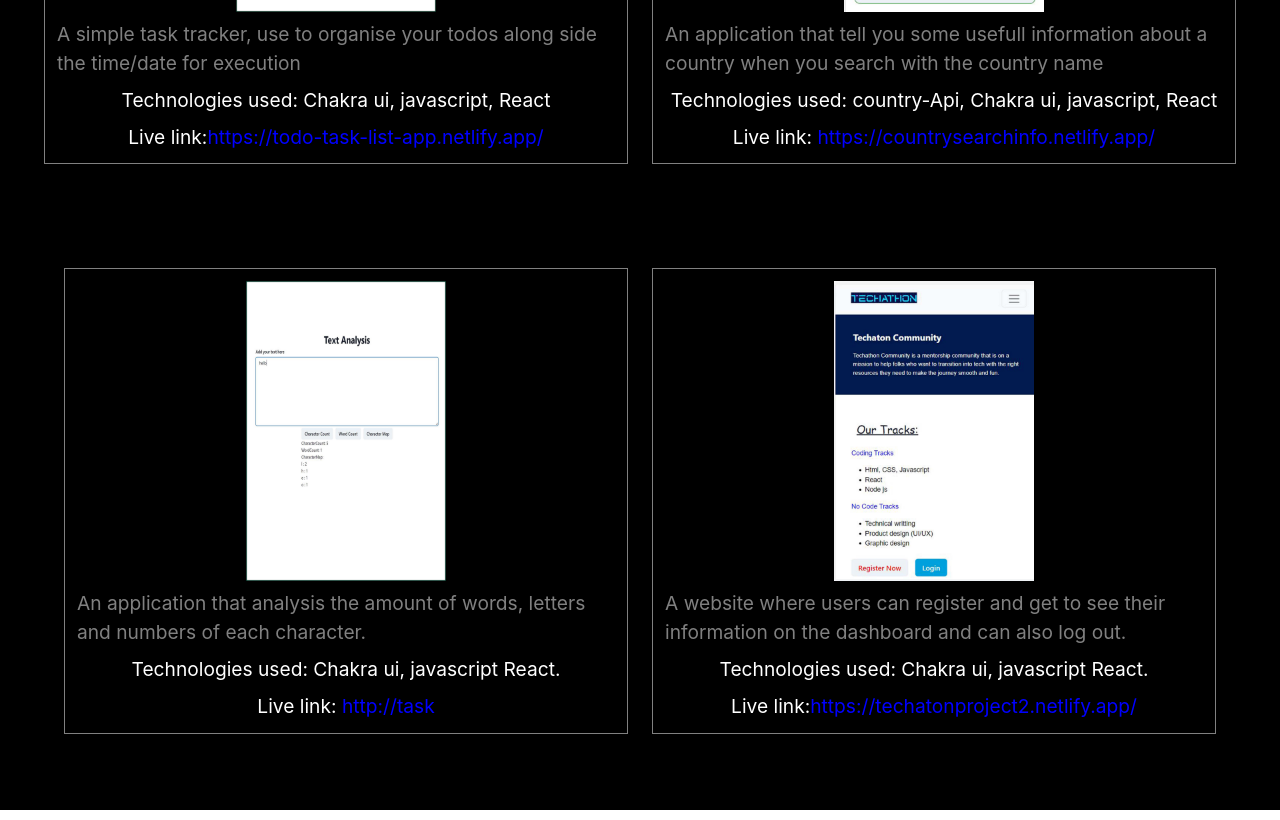
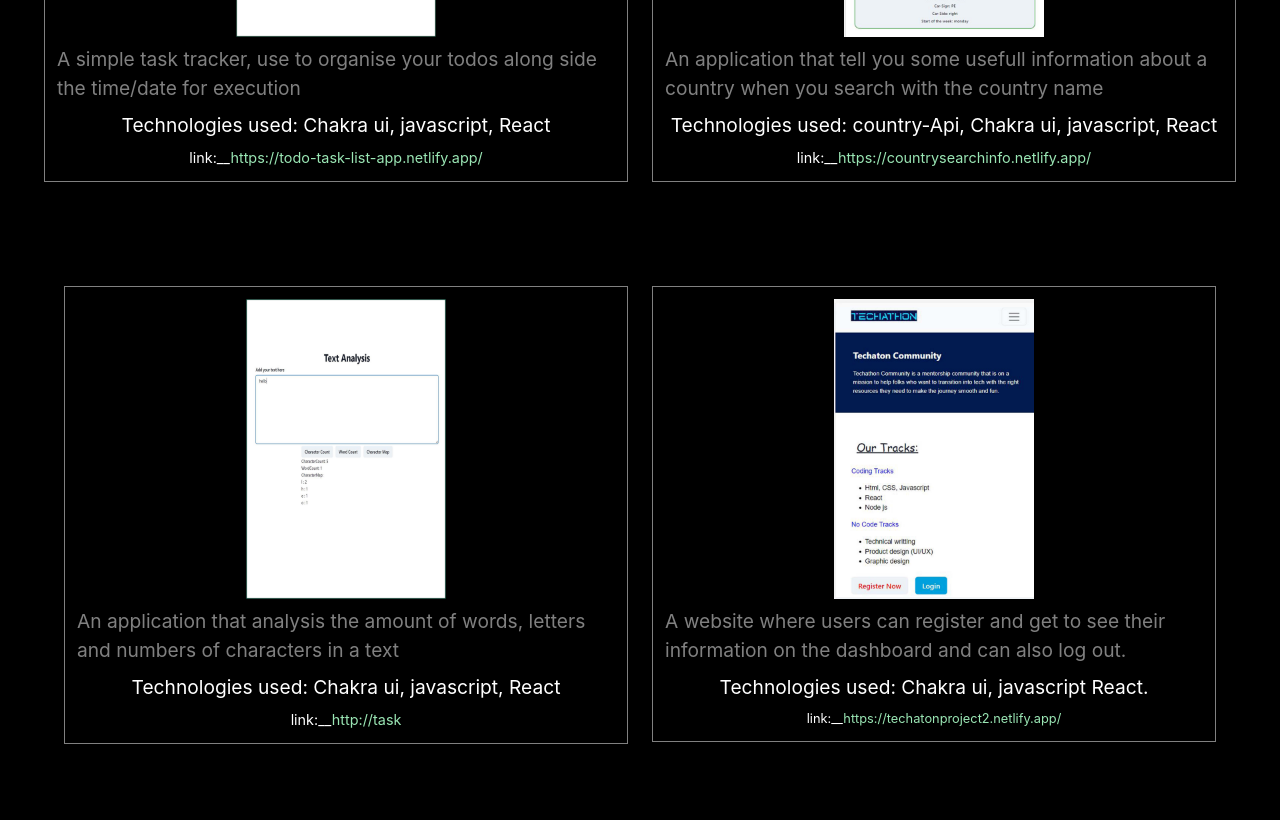
Before and after one commit to vince4559/portfolio, a React (Create React App) app: page /portfolio in a window 1280 px wide. Shown: the part 460-1280 px from the top of the page. Built offline with nearby package versions, Linux system fonts and the light colour scheme.

Commit message:
making corrections

```diff
--- a/src/App.tsx
+++ b/src/App.tsx
@@ -13,7 +13,7 @@ function App() {
     <Routes>
 
       <Route path='/' element={<SharedLayout />}>
-      <Route index element={<Home />} />
+      <Route index  element={<Home />} />
         <Route path='/about' element={<About />}/>
         <Route path='/resume' element={<Resume />}/>
         <Route path='/portfolio' element={<Portfolio />}/>
--- a/src/components/MenuNav.tsx
+++ b/src/components/MenuNav.tsx
@@ -11,7 +11,7 @@ export const MenuNav = () => {
         <Menu>
           <MenuButton
             as={IconButton}
-            arial-label={'Options'}
+            arial-label={'menu-nav'}
             icon={<AiOutlineMenu />}
             variant='outline'
             colorScheme={'blue'}
@@ -19,8 +19,8 @@ export const MenuNav = () => {
             size={'lg'}
           />
 
-          <MenuList gap={3} bg="gray">
-            <MenuItem>
+          <MenuList gap={3} bg="black" w={'full'} >
+            <MenuItem >
             <NavLink to={'/'} style={({isActive}) => isActive? {color: 'turquoise'} : {color:'blue'}}>Home
           </NavLink>
             </MenuItem>
@@ -37,7 +37,7 @@ export const MenuNav = () => {
             </NavLink>
             </MenuItem>
             <MenuItem>
-            <NavLink to={'/contact'} style={({isActive}) => isActive? {color: 'turquoise'} : {color:'blue'}} >Contact
+            <NavLink to={'/contact'} style={({isActive}) => isActive? {color: 'turquoise'} : {color:'blue'}}>Contact
            </NavLink>
             </MenuItem>
           </MenuList>
--- a/src/pages/About.tsx
+++ b/src/pages/About.tsx
@@ -7,8 +7,8 @@ export const About = () => {
   return(
     <Box bg={'gray'} h={'100vh'}>
       <Box p={5} bg={'black'}>
-      <Heading color={'gray.200'} mt={'3rem'} p={3} size={['md', 'lg', 'lg', 'xl']}>About Me___</Heading>
-      <Heading textAlign={'center'} textColor={'green.500'} my={4} size={['md', 'lg', 'lg', '2xl']}>
+      <Heading color={'gray.200'} mt={'5rem'} p={3} size={'lg'}>About Me___</Heading>
+      <Heading textAlign={'center'} textColor={'green.500'} my={4} size={'lg'}>
         Frontend  Developer
       </Heading>
       <Text textAlign={'center'} textColor={'whiteAlpha.800'} fontSize={[16, 18, 20, 22]} p={3}>
@@ -47,7 +47,7 @@ export const About = () => {
       </Stack>
 
       <Stack my={4} >
-        <Heading color={'gray.200'}>My Skills__</Heading>
+        <Heading size={'lg'} color={'gray.200'}>My Skills__</Heading>
         <StackedImg />
       </Stack>
 
--- a/src/pages/Contact.tsx
+++ b/src/pages/Contact.tsx
@@ -41,7 +41,7 @@ export const Contact = () => {
 
   return(
     <Box bg={'blackAlpha.900'} p={3} >
-      <Heading p={2} size={'lg'} color='whiteAlpha.700' mt={'3rem'}>
+      <Heading p={2} size={'xl'} color='whiteAlpha.700' mt={'5rem'}>
         Contact me__
         </Heading>
     <Grid templateColumns={'repeat(2, 1fr)'} gap={2} p={5} >
@@ -74,14 +74,15 @@ export const Contact = () => {
           </Heading>
         </Flex>
         <Flex justify={'center'} gap={3}>
-            <Link href="https://twitter.com/DaVinci25419866">
+            <Link href="https://twitter.com/DaVinci25419866" isExternal>
               <Image  src={twitter} alt='twitter' w={'30px'}/>
               </Link>
-            <Link href="https:www.linkedin.com/mwlite/in/vincent-aigboje-7615b6191">
+            <Link isExternal
+            href="https:www.linkedin.com/mwlite/in/vincent-aigboje-7615b6191">
               <Image  src={linked} alt='linked' w={'30px'}/>
               </Link>
-            <Link href="https://github.com/vince4559">
-              <Image  src={github} alt='github' w={'30px'}/>
+            <Link isExternal href="https://github.com/vince4559">
+              <Image src={github} alt='github' w={'30px'}/>
               </Link>
           </Flex>
       </GridItem>
@@ -150,7 +151,7 @@ export const Contact = () => {
               onChange={handleEvent}
               placeholder="Message" variant={'outline'} />
           </FormControl>
-          <Button type="submit"   colorScheme={'green'}>Send Message</Button>
+          <Button type="submit" colorScheme={'green'}>Send Message</Button>
         </Stack>
     </form>
       </Box>
--- a/src/pages/Home.tsx
+++ b/src/pages/Home.tsx
@@ -11,20 +11,21 @@ import linked from '../images/linked.png';
 export const Home = () => {
   return(
     <Box p={5} h={'100vh'} bgImg={home} bgPosition='center' objectFit={'contain'} bgRepeat='no-repeat' bgColor={'black'} w={'full'} >
-      <Stack position={'absolute'} bottom={['8rem','7rem','12rem','14rem']}
+      <Stack position={'absolute'} bottom={['5rem','3rem','12rem','14rem']}
       p={'1.2rem'} >
 
-      <Text w={'50%'} color={'white'} py={'1rem'} fontSize={['1.1rem','1.5rem','1.5rem','1.5rem']} textAlign='left' >
-      A Frontend Developer who loves to solve problem, collaborate  and ready to take on new challanges and also excel with communication at all level.
+      <Text w={'50%'} color={'white'} py={'1rem'} fontSize={['1rem','1.3rem','1.5rem','1.5rem']} textAlign='left'  >
+      A Frontend Developer who loves to solve problem, collaborate  and ready to take on new challanges.
       </Text>
       <HStack p={'.7rem'} spacing={2}>
-        <Link href="https://twitter.com/DaVinci25419866">
+        <Link href="https://twitter.com/DaVinci25419866" isExternal>
          <Image src={twitter} w={'35px'} objectFit={'cover'} alt="twitter" />
         </Link>
-        <Link href="https://github.com/vince4559">
+        <Link href="https://github.com/vince4559" isExternal>
          <Image src={github} w={'35px'} objectFit={'cover'} alt="git-hub" />
         </Link>
-        <Link href="#">
+        <Link  isExternal
+         href="https:www.linkedin.com/mwlite/in/vincent-aigboje-7615b6191">
          <Image src={linked} w={'35px'} objectFit={'cover'} alt="linken" />
         </Link>
       </HStack>
--- a/src/pages/Portfolio.tsx
+++ b/src/pages/Portfolio.tsx
@@ -7,17 +7,22 @@ import port4 from '../images/port4.png';
 export const Portfolio = () => {
   return(
       <Stack bg={'black'} p={5}  >
-        <Heading p={2} color={'white'} mt={'3rem'} >My Portfolio__</Heading>
+        <Heading size={'lg'} p={2} color={'white'} mt={'5rem'} >My Portfolio__</Heading>
       <Grid templateColumns={'repeat(2, 1fr)'} display={['block', 'block', 'flex', 'flex']} justifyContent={'space-around'} m={3}   >
 
         <GridItem colSpan={[2, 2, 1, 1]} mb={7} w={'100%'}>
             <VStack  border={'solid 1px gray'} p={3} m={3} >
             <Image alt='port' src={port1} w={'200px'} objectFit={'contain'} />
             <Text color={'gray'} fontSize={'1.2rem'} >A simple task tracker, use to organise your todos along side the time/date for execution</Text>
-            <Text color={'white'}>Technologies used: Chakra ui, javascript, React</Text>
-            <span style={{color: 'white'}}> Live link:
-            <Link color={'blue'} href="https://todo-task-list-app.netlify.app/">https://todo-task-list-app.netlify.app/</Link>
-            </span>
+            <Text color={'white'}>
+              Technologies used: Chakra ui, javascript, React
+            </Text>
+            <Text color={'white'} fontSize='.9rem'>link:__
+              <Link color={'green.200'}
+              href="https://todo-task-list-app.netlify.app/" isExternal>
+              https://todo-task-list-app.netlify.app/
+              </Link>
+            </Text>
             </VStack>
         </GridItem>
 
@@ -27,10 +32,14 @@ export const Portfolio = () => {
             <Text color={'gray'} fontSize={'1.2rem'} >
              An application that tell you some usefull information about a country when you search with the country name
             </Text>
-            <Text color={'white'}>Technologies used: country-Api, Chakra ui, javascript, React</Text>
-            <span style={{color: 'white'}}> Live link:
-            <Link color={'blue'} href="https://countrysearchinfo.netlify.app/"> https://countrysearchinfo.netlify.app/</Link>
-            </span>
+            <Text color={'white'}>Technologies used: country-Api, Chakra ui, javascript, React
+            </Text>
+            <Text color={'white'} fontSize='.9rem' >link:__
+            <Link color={'green.200'}
+            href="https://countrysearchinfo.netlify.app/" isExternal>
+               https://countrysearchinfo.netlify.app/
+            </Link>
+            </Text>
             </VStack>
         </GridItem>
       </Grid>
@@ -40,12 +49,16 @@ export const Portfolio = () => {
             <VStack  border={'solid 1px gray'} p={3} m={3} >
             <Image alt='port' src={port2} w={'200px'} objectFit={'contain'} />
             <Text color={'gray'} fontSize={'1.2rem'} >
-              An application that analysis the amount of words, letters and numbers of each character.
+              An application that analysis the amount of words, letters and numbers of characters in a text
             </Text>
-            <Text color={'white'}>Technologies used: Chakra ui, javascript React.</Text>
-            <span style={{color: 'white'}}> Live link:
-            <Link color={'blue'} href="##"> http://task</Link>
-            </span>
+            <Text color={'white'}>
+              Technologies used: Chakra ui, javascript, React
+              </Text>
+            <Text color={'white'} fontSize='.9rem'> link:__
+            <Link color={'green.200'} href="##" isExternal>
+               http://task
+            </Link>
+            </Text>
             </VStack>
         </GridItem>
 
@@ -56,9 +69,12 @@ export const Portfolio = () => {
               A website where users can register and get to see their information on the dashboard and can also log out.
             </Text>
             <Text color={'white'}>Technologies used: Chakra ui, javascript React.</Text>
-            <span style={{color: 'white'}}> Live link:
-            <Link color={'blue'} href="https://techatonproject2.netlify.app/">https://techatonproject2.netlify.app/</Link>
-            </span>
+            <Text color={'white'} fontSize='.8rem'>link:__
+            <Link color={'green.200'}
+            href="https://techatonproject2.netlify.app/" isExternal>
+              https://techatonproject2.netlify.app/
+              </Link>
+            </Text>
             </VStack>
         </GridItem>
       </Grid>
--- a/src/pages/Resume.tsx
+++ b/src/pages/Resume.tsx
@@ -4,7 +4,7 @@ export const Resume = () => {
   return(
     <Box p={5} bg={'black'}>
 
-      <Heading size={'lg'} textColor={'white'} mt={'3rem'}  mb={10}>
+      <Heading size={'lg'} textColor={'white'} mt={'5rem'}  mb={10}>
           CHECK MY RESUME___
       </Heading>
       <Grid templateColumns={'repeat(2, 1fr)'} gap={5}>
```
